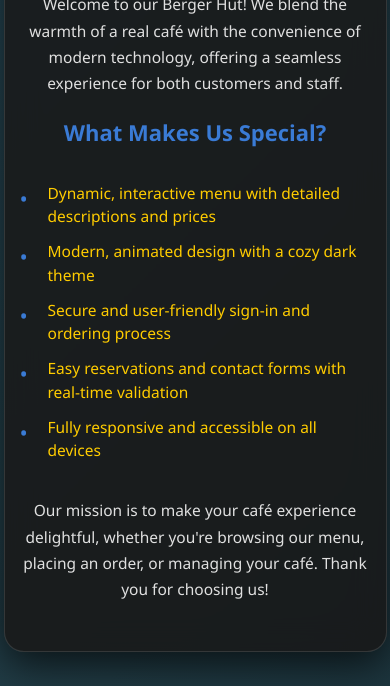
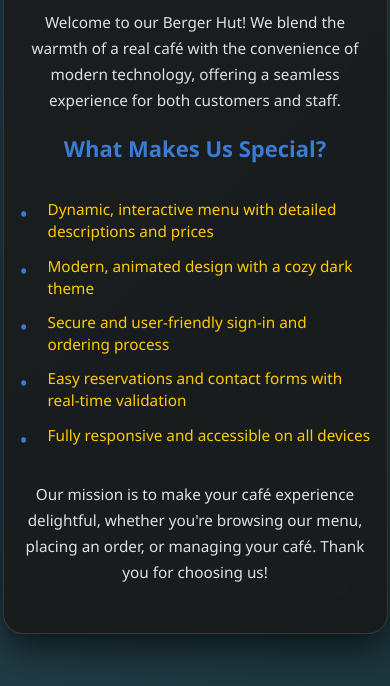
Before and after one commit to kritikthakur/Food-Ordering-Site-, a plain HTML site: page project/about.html in a window 390 px wide. Shown: the part 158-844 px from the top of the page. Drawn offline with Linux system fonts and the light colour scheme.

Commit message:
Update about.css

```diff
--- a/project/about.css
+++ b/project/about.css
@@ -75,7 +75,7 @@
     padding-left: 28px;
     position: relative;
     color: #ffcc00;
-    line-height: 1.5;
+    line-height: 1.45;
 }
 
 .about-features li::before {
@@ -89,7 +89,7 @@
 
 @media (max-width: 700px) {
     .about-container {
-        padding: 28px 15px;
+        padding: 28px 16px;
         max-width: 95vw;
     }
     .about-container h1 {
@@ -100,6 +100,6 @@
     }
     .about-container p,
     .about-features li {
-        font-size: 15.5px;
+        font-size: 15.3px;
     }
 }
```
